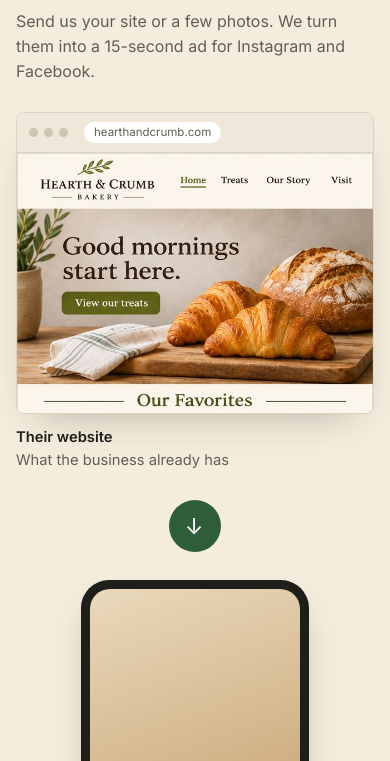
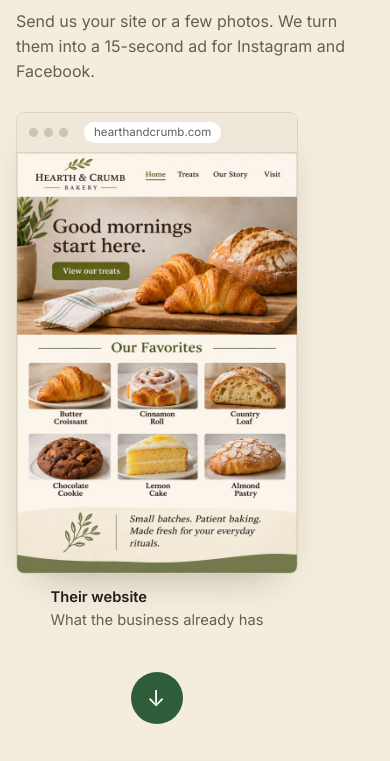
Before and after one commit to balaw100/Spudfilms-Site, a plain HTML site: page index.html in a window 390 px wide. Shown: the part 1689-2450 px from the top of the page. Drawn offline with Linux system fonts and the light colour scheme.

Commit message:
Show whole bakery site in browser frame, sized to match phone
Co-Authored-By: Claude Opus 5.5 <noreply@anthropic.com>
Claude-Session: https://claude.ai/code/session_01B65N1U5iFCArGd37fRfYYC

```diff
--- a/index.html
+++ b/index.html
@@ -119,15 +119,15 @@ figure { margin: 0; min-width: 0; }
 
 .ai .inner { display: grid; grid-template-columns: 4fr 8fr; gap: 32px; align-items: start; }
 .ai .inner.flow-wrap { display: flex; flex-direction: column; gap: 28px; }
-.flow { display: grid; grid-template-columns: minmax(0, 5fr) auto minmax(0, 3fr); gap: 28px; align-items: center; max-width: 900px; }
+.flow { display: grid; grid-template-columns: auto auto auto; justify-content: start; gap: 40px; align-items: center; }
 .flow figure { margin: 0; display: flex; flex-direction: column; gap: 12px; }
 .flow figcaption { display: flex; flex-direction: column; font-size: 0.92rem; }
 .flow figcaption b { font-weight: 600; } .flow figcaption span { color: var(--soft); }
-.browser { border: 1px solid var(--rule); background: #fff; box-shadow: 0 18px 40px -24px #1E1F1A66; overflow: hidden; border-radius: 8px; }
+.browser { width: 280px; max-width: 100%; border: 1px solid var(--rule); background: #fff; box-shadow: 0 18px 40px -24px #1E1F1A66; overflow: hidden; border-radius: 8px; }
 .chrome { display: flex; align-items: center; gap: 6px; padding: 9px 12px; background: #EFE8DA; border-bottom: 1px solid var(--rule); }
 .chrome i { width: 9px; height: 9px; border-radius: 50%; background: #CFC4B0; }
 .chrome span { margin-left: 10px; font-size: 0.72rem; color: var(--soft); background: #fff; padding: 2px 10px; border-radius: 999px; }
-.shot { height: 340px; overflow: hidden; }
+.shot { overflow: hidden; }
 .shot img { width: 100%; display: block; }
 .arrow span { display: grid; place-items: center; width: 52px; height: 52px; border-radius: 50%; background: var(--blue); color: #fff; font-size: 1.4rem; }
 .adphone { aspect-ratio: 9 / 19; max-width: 210px; width: 100%; margin: 0 auto; background: #1E1F1A; border-radius: 28px; padding: 9px; box-shadow: 0 18px 40px -20px #1E1F1A88; }
@@ -137,7 +137,7 @@ figure { margin: 0; min-width: 0; }
 .adphone small { color: #fff; font-size: 0.72rem; letter-spacing: 0.12em; text-transform: uppercase; }
 .phone-fig figcaption { text-align: center; align-items: center; }
 .example { margin: 0; font-size: 0.82rem; color: var(--soft); }
-@media (max-width: 760px) { .flow { grid-template-columns: minmax(0, 1fr); } .arrow { justify-self: center; transform: rotate(90deg); } .shot { height: 260px; } }
+@media (max-width: 760px) { .flow { grid-template-columns: minmax(0, 1fr); } .arrow { justify-self: center; transform: rotate(90deg); } .flow figure { align-items: center; } }
 
 
 .about .inner { display: grid; grid-template-columns: 3fr 9fr; gap: 32px; border-top: 2px solid var(--ink); }
```
